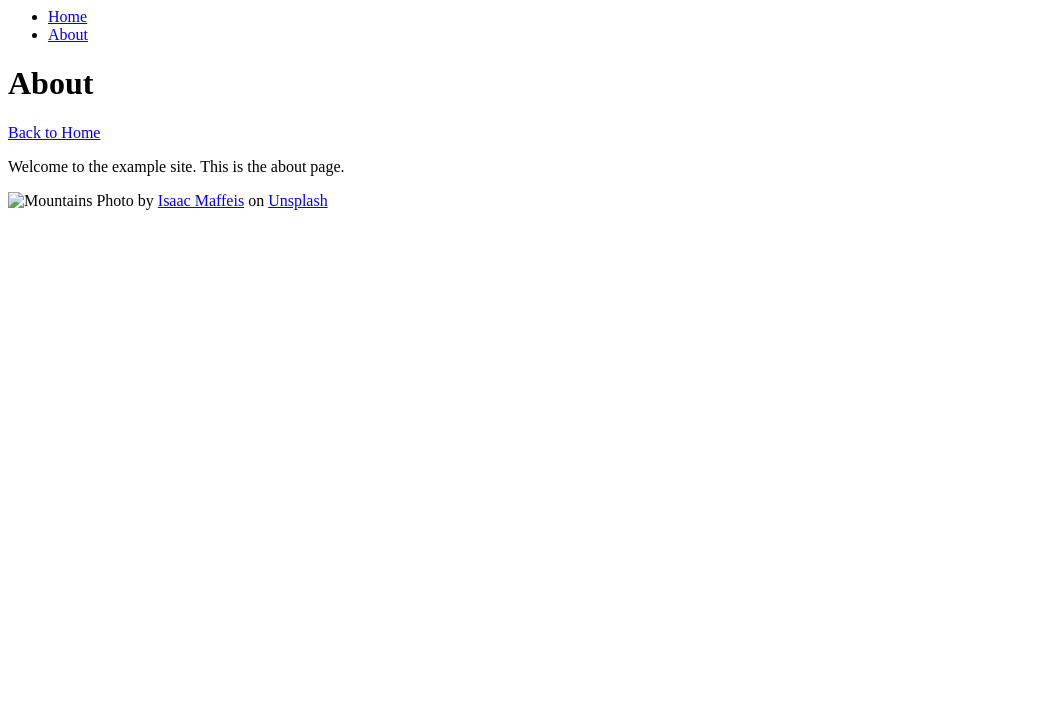
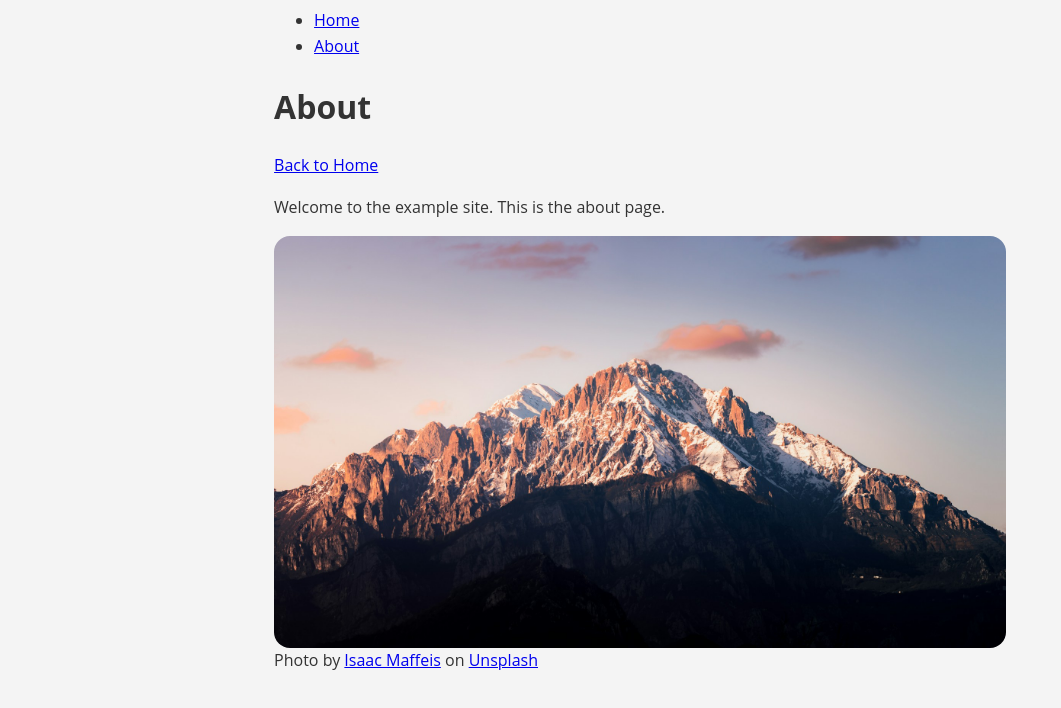
Before and after one commit to AdrianCapacite/static-html-template, a plain HTML site: page about.html in a window 1280 px wide. Shown: the whole page, without its empty margins (0-1061 px from the left). Drawn offline with Linux system fonts and the light colour scheme; the site is published under a folder, as on GitHub Pages, so addresses that start at the root find nothing.

Commit message:
Converted absolute urls to relative

```diff
--- a/about.html
+++ b/about.html
@@ -2,8 +2,8 @@
 <head>
     <meta charset="UTF-8">
     <meta name="viewport" content="width=device-width, initial-scale=1.0">
-    <link rel="stylesheet" href="/assets/style/main.css">
-    <link rel="shortcut icon" href="/assets/images/favicon/favicon.ico" type="image/x-icon">
+    <link rel="stylesheet" href="./assets/style/main.css">
+    <link rel="shortcut icon" href="./assets/images/favicon/favicon.ico" type="image/x-icon">
     <title>About | Example Site</title>
 </head>
 <body>
@@ -16,10 +16,10 @@
         </nav>
 
         <h1>About</h1>
-        <a href="/">Back to Home</a>
+        <a href="./">Back to Home</a>
         <p>Welcome to the example site. This is the about page.</p>
 
-        <img src="/assets/images/isaac-maffeis-_318kecX8Cc-unsplash.jpg" alt="Mountains">
+        <img src="./assets/images/isaac-maffeis-_318kecX8Cc-unsplash.jpg" alt="Mountains">
         <caption>
             Photo by <a href="https://unsplash.com/@isaacmaffo96?utm_content=creditCopyText&utm_medium=referral&utm_source=unsplash">Isaac Maffeis</a> on <a href="https://unsplash.com/photos/a-snow-covered-mountain-with-a-pink-sky-in-the-background-_318kecX8Cc?utm_content=creditCopyText&utm_medium=referral&utm_source=unsplash">Unsplash</a>
         </caption>
```
Also changed, not shown: index.html (+3 -3 lines), 1 other file.
